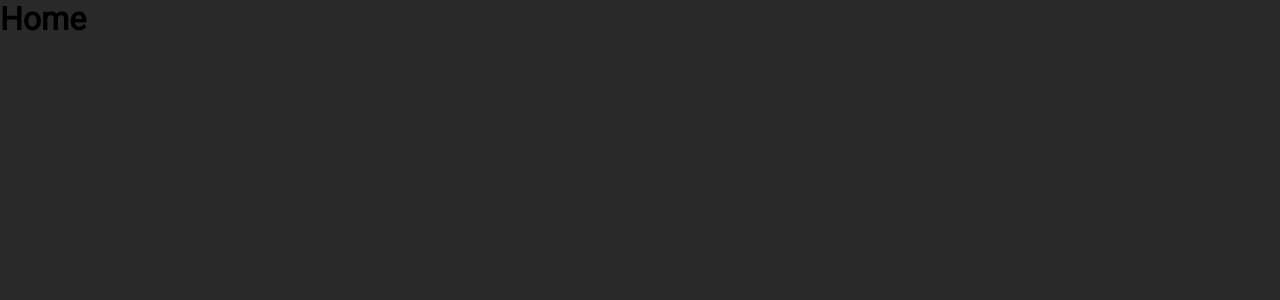
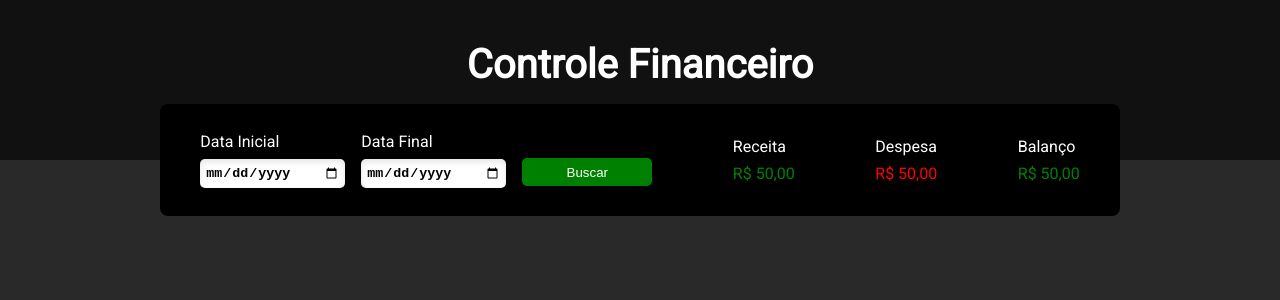
Before and after one commit to BernardoModerno/myfinancas, a React (Vite) app in the folder frontend/: page / in a window 1280 px wide. Shown: the top 300 px of the page. Built offline with nearby package versions, Linux system fonts and the light colour scheme.

Commit message:
Components Header e Information

```diff
--- a/frontend/src/assets/global.css
+++ b/frontend/src/assets/global.css
@@ -17,8 +17,8 @@ input {
     background-color: #fff;
     padding: 3px 5px;
     box-shadow: inset 0 3px 6px rgba(0, 0, 0, 0.1);
-    width: 140px;
-    height: 1.2rem;
+    width: 145px;
+    height: 1.8rem;
     margin-top: 0.5rem;
 }
 
@@ -31,3 +31,15 @@ select {
     padding: 3px 5px;
     font-weight: bold;
 }
+
+button {
+    border: none;
+    border-radius: 5px;
+    background-color: #008000;
+    color: #fff;
+    padding: 3px 5px;
+    width: 130px;
+    cursor: pointer;
+    margin-top: 1.6rem;
+    height: 1.8rem;
+}
--- /dev/null
+++ b/frontend/src/components/Header/index.jsx
@@ -0,0 +1,9 @@
+import './styles.css'
+
+export const Header = () => {
+    return (
+        <header>
+            <h2>Controle Financeiro</h2>
+        </header>
+    )
+}
--- /dev/null
+++ b/frontend/src/components/Header/styles.css
@@ -0,0 +1,16 @@
+header {
+    background-color: #111;
+
+    display: flex;
+    justify-content: center;
+    align-items: center;
+
+    width: 100vw;
+    height: 10rem;
+}
+
+h2 {
+    color: #fff;
+    font-size: 2.5rem;
+    margin-top: -2rem;
+}
--- /dev/null
+++ b/frontend/src/components/Information/index.jsx
@@ -0,0 +1,38 @@
+import './styles.css'
+
+export const Information = () => {
+    return (
+        <section>
+            <div className="input-date">
+                <div className="container-input">
+                    <label htmlFor="initial-date">Data Inicial</label>
+                    <input type="date" name="initial-date" />
+                </div>
+
+                <div className="container-input">
+                    <label htmlFor="final-date">Data Final</label>
+                    <input type="date" name="final-date" />
+                </div>
+
+                <div className="container-input">
+                    <button>Buscar</button>
+                </div>
+            </div>
+
+            <div className="info-values">
+                <p>Receita</p>
+                <span className="span-green"> R$ 50,00</span>
+            </div>
+
+            <div className="info-values">
+                <p>Despesa</p>
+                <span className="span-red"> R$ 50,00</span>
+            </div>
+
+            <div className="info-values">
+                <p>Balanço</p>
+                <span className="span-green"> R$ 50,00</span>
+            </div>
+        </section>
+    )
+}
--- /dev/null
+++ b/frontend/src/components/Information/styles.css
@@ -0,0 +1,40 @@
+section {
+    background-color: black;
+    width: 60rem;
+    height: 7rem;
+    border-radius: 0.5rem;
+    margin-top: -3.5rem;
+    margin-bottom: 1.5rem;
+
+    display: flex;
+    align-items: center;
+    justify-content: space-around;
+}
+
+div {
+    color: #fff;
+    display: flex;
+    flex-direction: column;
+}
+
+.input-date {
+    display: flex;
+    flex-direction: row;
+    justify-content: space-between;
+}
+
+.container-input + .container-input {
+    margin-left: 1rem;
+}
+
+.span-green {
+    color: #008000;
+}
+
+.span-red {
+    color: #ff0000;
+}
+
+.info-values p {
+    margin-bottom: 0.5rem;
+}
--- /dev/null
+++ b/frontend/src/pages/Home/index.jsx
@@ -0,0 +1,12 @@
+import { Header } from "../../components/Header"
+import { Information } from "../../components/Information"
+import './styles.css'
+
+export const Home = () => {
+    return (
+        <div className="container">
+            <Header />
+            <Information />
+        </div>
+    )
+}
--- /dev/null
+++ b/frontend/src/pages/Home/styles.css
@@ -0,0 +1,8 @@
+.container {
+    width: 100vw;
+    height: 100vh;
+
+    display: flex;
+    align-items: center;
+    flex-direction: column;
+}
--- a/frontend/src/pages/index.jsx
+++ /dev/null
@@ -1,5 +0,0 @@
-export const Home = () => {
-    return (
-        <h1>Home</h1>
-    )
-}
--- a/frontend/src/routes/index.jsx
+++ b/frontend/src/routes/index.jsx
@@ -1,5 +1,5 @@
 import { BrowserRouter, Routes, Route } from 'react-router-dom'
-import { Home } from '../pages'
+import { Home } from '../pages/Home'
 
 export const AppRoutes = () => {
     return (
```
